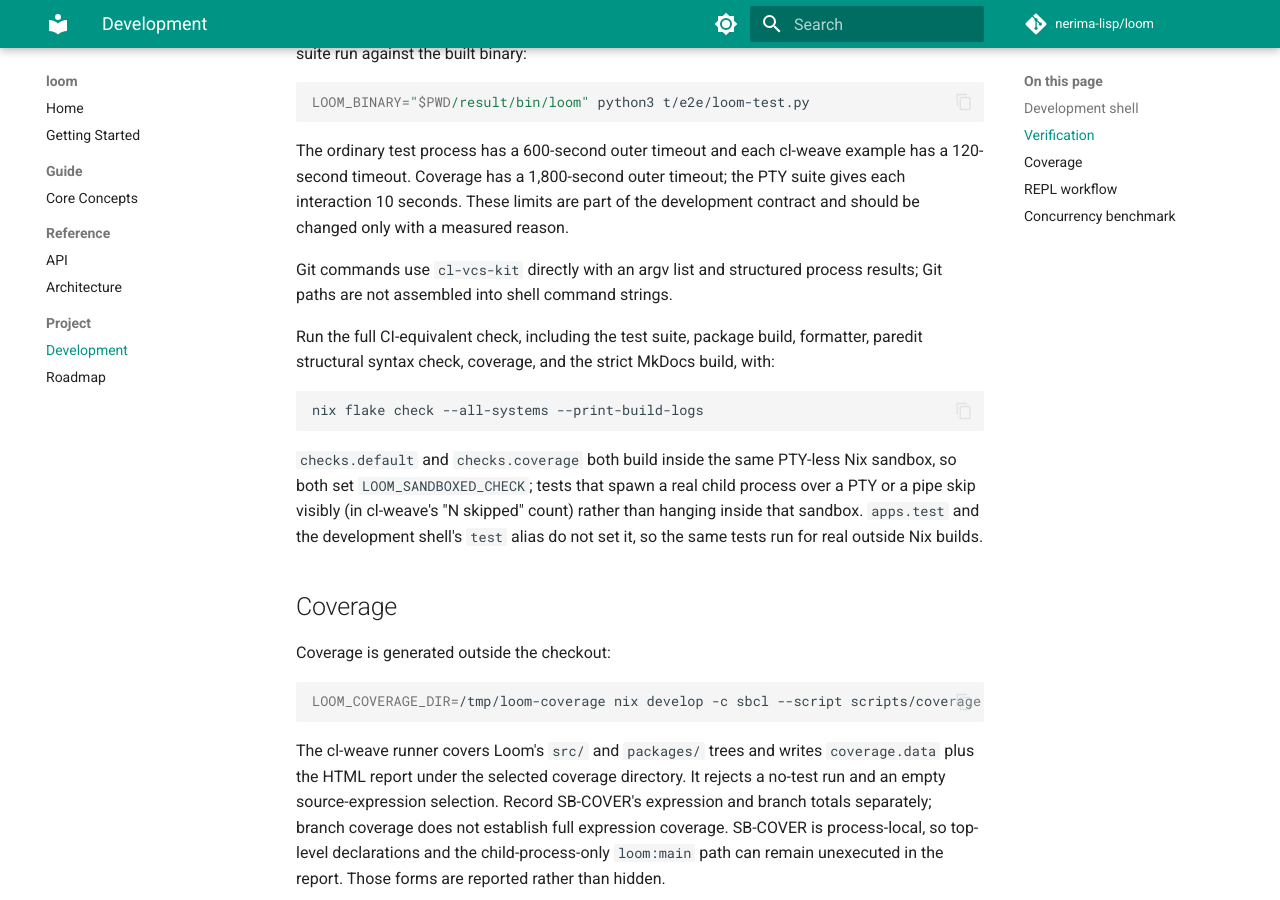
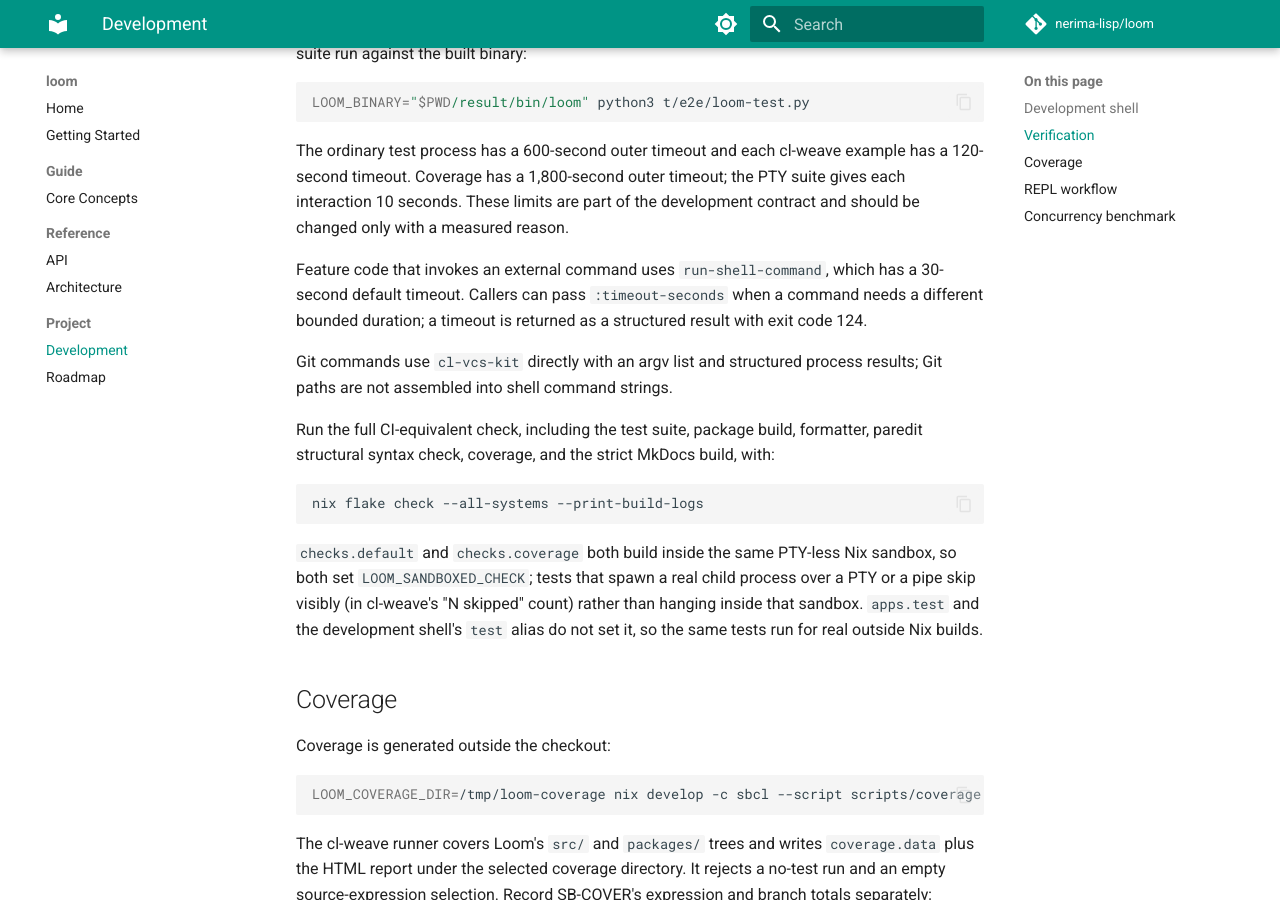
Before and after one commit to nerima-lisp/loom, an MkDocs documentation site: the page built from docs/src/project/development.md, in a window 1280 px wide and 900 px high, scrolled down 1226 px. Built offline with MkDocs 1.6.1 and Material for MkDocs 9.7.7, drawn with Linux system fonts in a browser that asks for light colours; comment, search, counter and statistics services are not loaded.

Commit message:
feat: add a default timeout to run-shell-command (#9)
Switches run-shell-command from uiop:run-program to cl-process-kit's
process-kit:run-shell, which supports a bounded :timeout and returns a
structured result rather than hanging on a stuck child process.

```diff
--- a/docs/src/project/development.md
+++ b/docs/src/project/development.md
@@ -65,6 +65,11 @@ example has a 120-second timeout. Coverage has a 1,800-second outer timeout;
 the PTY suite gives each interaction 10 seconds. These limits are part of the
 development contract and should be changed only with a measured reason.
 
+Feature code that invokes an external command uses `run-shell-command`, which
+has a 30-second default timeout. Callers can pass `:timeout-seconds` when a
+command needs a different bounded duration; a timeout is returned as a
+structured result with exit code 124.
+
 Git commands use `cl-vcs-kit` directly with an argv list and structured
 process results; Git paths are not assembled into shell command strings.
 
```
Also changed, not shown: 3 other files.
